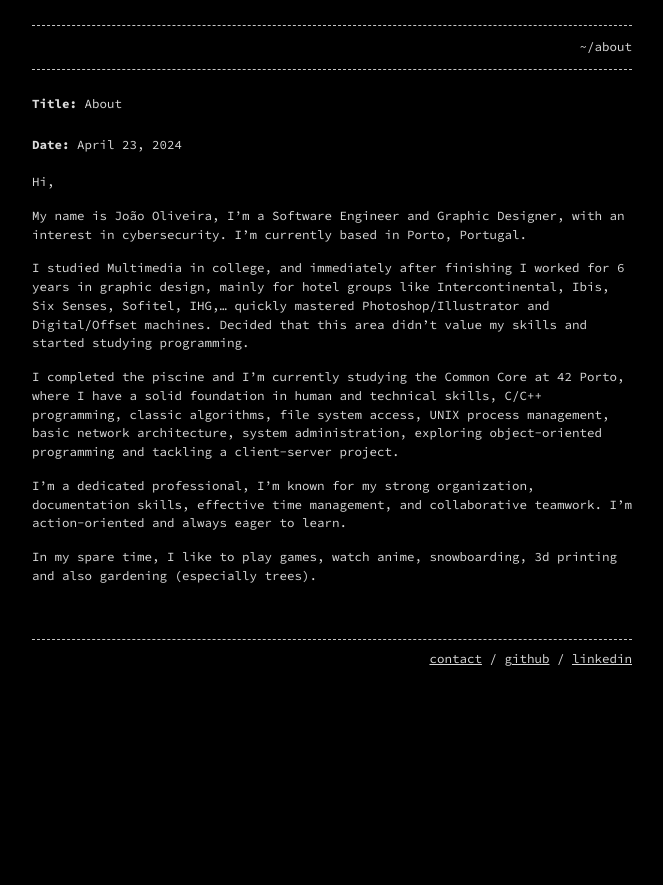
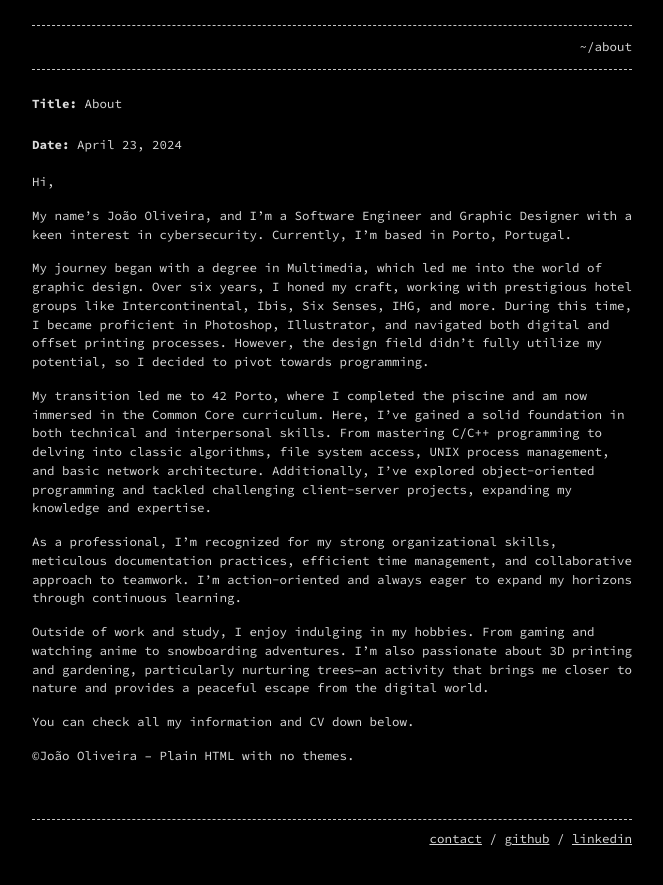
Before and after one commit to Deoxizn/deoxizn.github.io, a Jekyll site: the page built from index.md, in a window 1280 px wide. Shown: the top 885 px of the page, without its empty margins (308-971 px from the left). Built offline with Jekyll 4.4.1, drawn with Linux system fonts in a browser that asks for light colours.

Commit message:
Update index.md

```diff
--- a/index.md
+++ b/index.md
@@ -10,12 +10,16 @@ permalink: /
 
 <br>Hi,
 
-My name is João Oliveira, I'm a Software Engineer and Graphic Designer, with an interest in cybersecurity. I'm currently based in Porto, Portugal.
+My name's João Oliveira, and I'm a Software Engineer and Graphic Designer with a keen interest in cybersecurity. Currently, I'm based in Porto, Portugal.
 
-I studied Multimedia in college, and immediately after finishing I worked for 6 years in graphic design, mainly for hotel groups like Intercontinental, Ibis, Six Senses, Sofitel, IHG,... quickly mastered Photoshop/Illustrator and Digital/Offset machines. Decided that this area didn't value my skills and started studying programming.
+My journey began with a degree in Multimedia, which led me into the world of graphic design. Over six years, I honed my craft, working with prestigious hotel groups like Intercontinental, Ibis, Six Senses, IHG, and more. During this time, I became proficient in Photoshop, Illustrator, and navigated both digital and offset printing processes. However, the design field didn't fully utilize my potential, so I decided to pivot towards programming.
 
-I completed the piscine and I'm currently studying the Common Core at 42 Porto, where I have a solid foundation in human and technical skills, C/C++ programming, classic algorithms, file system access, UNIX process management, basic network architecture, system administration, exploring object-oriented programming and tackling a client-server project.
+My transition led me to 42 Porto, where I completed the piscine and am now immersed in the Common Core curriculum. Here, I've gained a solid foundation in both technical and interpersonal skills. From mastering C/C++ programming to delving into classic algorithms, file system access, UNIX process management, and basic network architecture. Additionally, I've explored object-oriented programming and tackled challenging client-server projects, expanding my knowledge and expertise.
 
-I'm a dedicated professional, I'm known for my strong organization, documentation skills, effective time management, and collaborative teamwork. I'm action-oriented and always eager to learn.
+As a professional, I'm recognized for my strong organizational skills, meticulous documentation practices, efficient time management, and collaborative approach to teamwork. I'm action-oriented and always eager to expand my horizons through continuous learning.
 
-In my spare time, I like to play games, watch anime, snowboarding, 3d printing and also gardening (especially trees).
+Outside of work and study, I enjoy indulging in my hobbies. From gaming and watching anime to snowboarding adventures. I'm also passionate about 3D printing and gardening, particularly nurturing trees—an activity that brings me closer to nature and provides a peaceful escape from the digital world.
+
+You can check all my information and CV down below.
+
+©João Oliveira -- Plain HTML with no themes.
```
